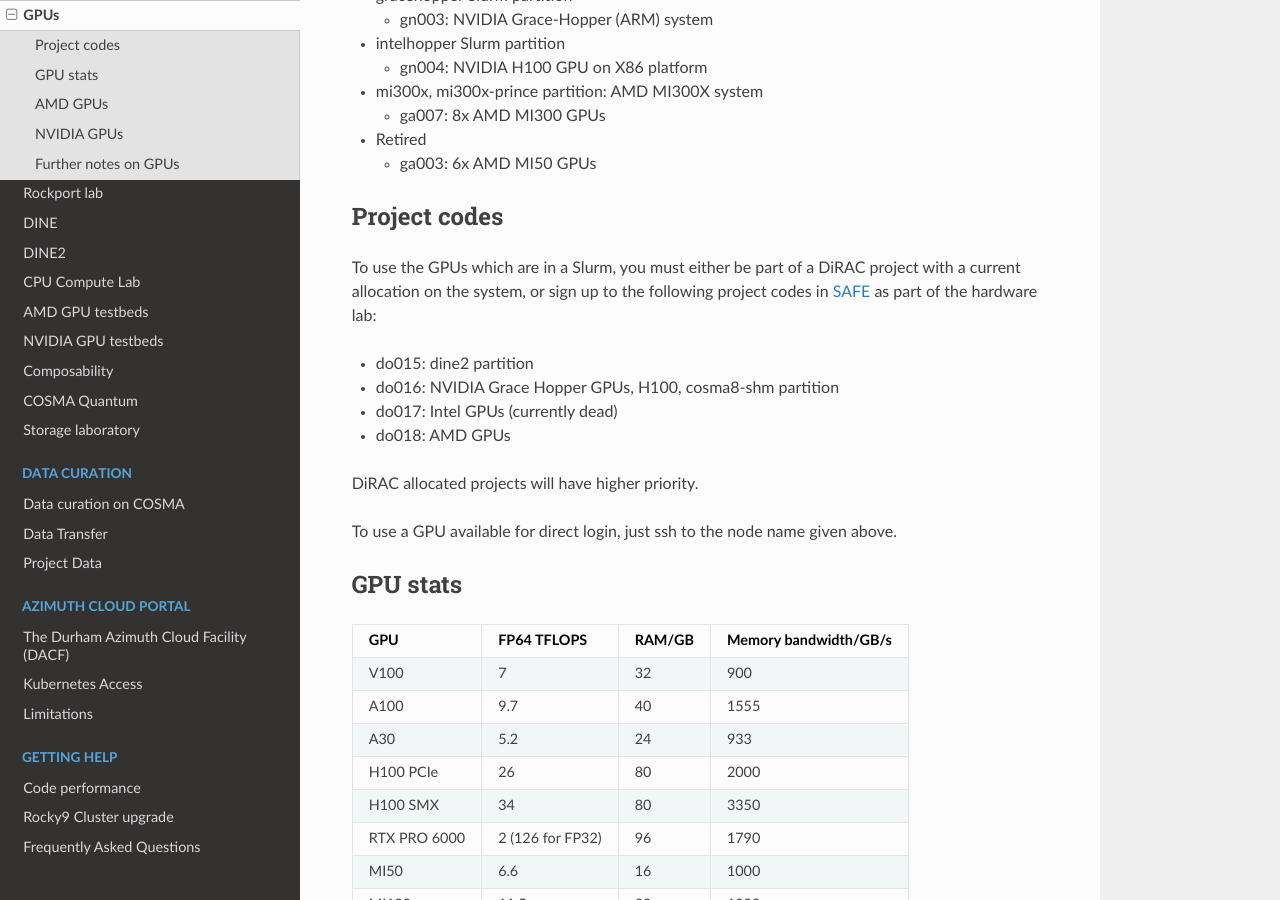
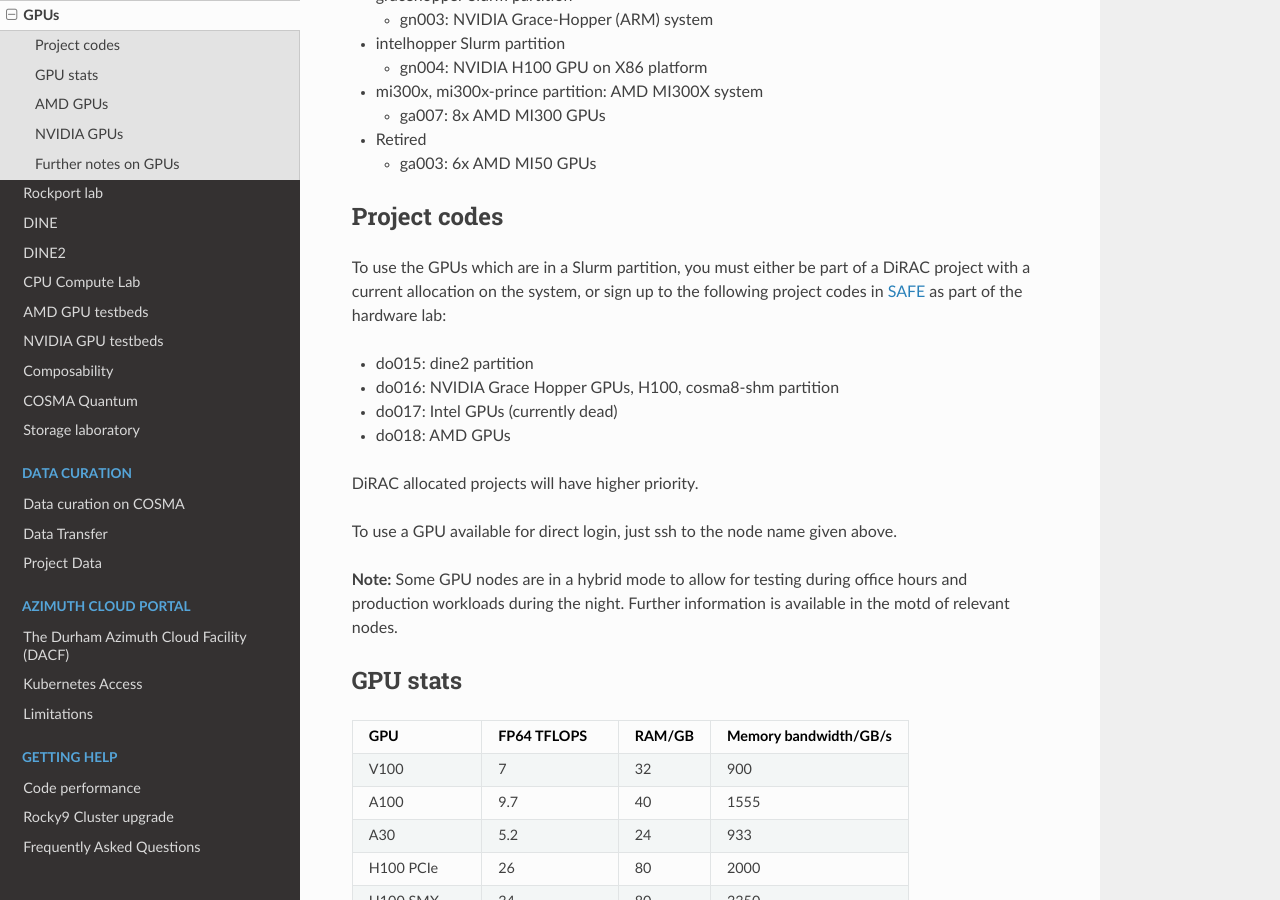
Before and after one commit to agb32/cosmadoc, a Sphinx documentation site: the page built from docs/source/gpu.md, in a window 1280 px wide and 900 px high, scrolled down 800 px. Built offline with Sphinx 7.4.7 and the Read the Docs theme 3.1.0, drawn with Linux system fonts in a browser that asks for light colours.

Commit message:
Add note on hybrid nodes

```diff
--- a/docs/source/gpu.md
+++ b/docs/source/gpu.md
@@ -36,7 +36,7 @@
 
 ## Project codes
 
-To use the GPUs which are in a Slurm, you must either be part of a DiRAC project with a current allocation on the system, or sign up to the following project codes in [SAFE](https://safe.epcc.ed.ac.uk/dirac) as part of the hardware lab:
+To use the GPUs which are in a Slurm partition, you must either be part of a DiRAC project with a current allocation on the system, or sign up to the following project codes in [SAFE](https://safe.epcc.ed.ac.uk/dirac) as part of the hardware lab:
 
 - do015: dine2 partition
 - do016: NVIDIA Grace Hopper GPUs, H100, cosma8-shm partition
@@ -46,6 +46,8 @@
 DiRAC allocated projects will have higher priority.
 
 To use a GPU available for direct login, just ssh to the node name given above.
+
+**Note:** Some GPU nodes are in a hybrid mode to allow for testing during office hours and production workloads during the night.  Further information is available in the motd of relevant nodes.
 
 ## GPU stats
 
```
